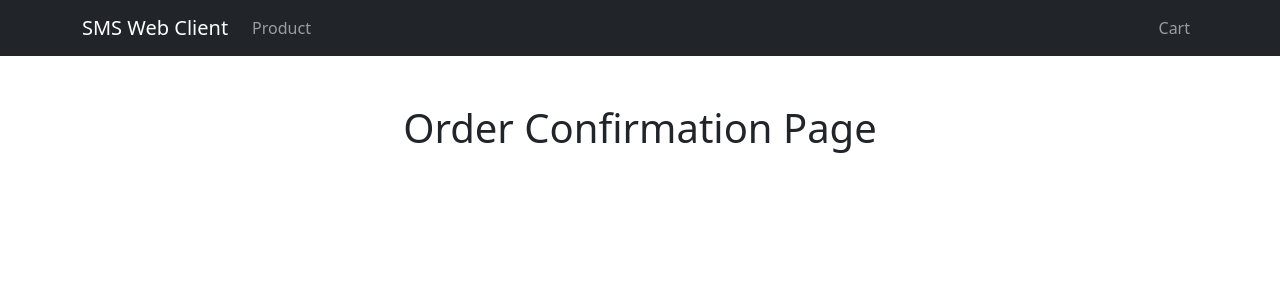
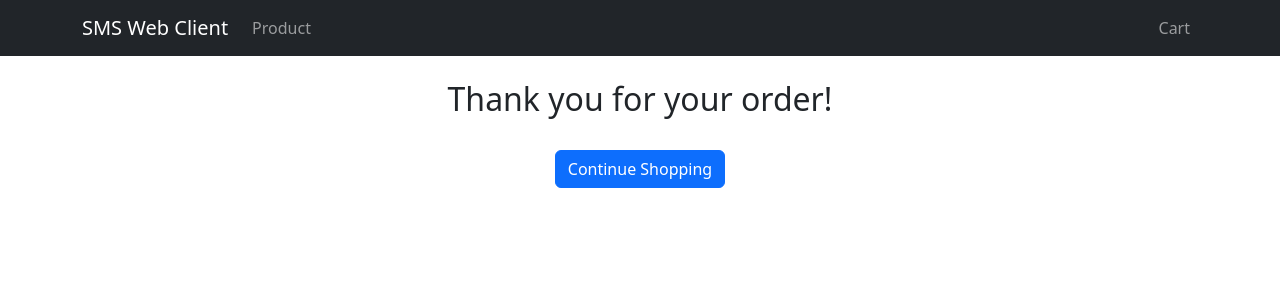
Before and after one commit to markdelgado/sms-web-client, a React (Create React App) app: page /order-confirmation in a window 1280 px wide. Shown: the top 300 px of the page. Built offline with nearby package versions, Linux system fonts and the light colour scheme.

Commit message:
added confirmation page

```diff
--- a/src/pages/OderConfirmation.jsx
+++ b/src/pages/OderConfirmation.jsx
@@ -1,8 +1,22 @@
+import { Container, Button } from "react-bootstrap";
+import { useLocation, Link } from "react-router-dom";
+
 const OrderCOnfirmation = () => {
+    const { search } = useLocation();
+    const params = new URLSearchParams(search);
+    const orderId = params.get("orderId");
     return (
-        <div className="text-center p-5">
-            <h1>Order Confirmation Page</h1>
-        </div>
+        <Container className="py-4 text-center">
+            <h2>Thank you for your order!</h2>
+            {orderId && (
+                <p className="mt-3">
+                    Your order ID is <strong>{orderId}</strong>
+                </p>
+            )}
+            <Button as={Link} to="/products" variant="primary" className="mt-4">
+                Continue Shopping
+            </Button>
+        </Container>
     );
 }
 export default OrderCOnfirmation;
```
